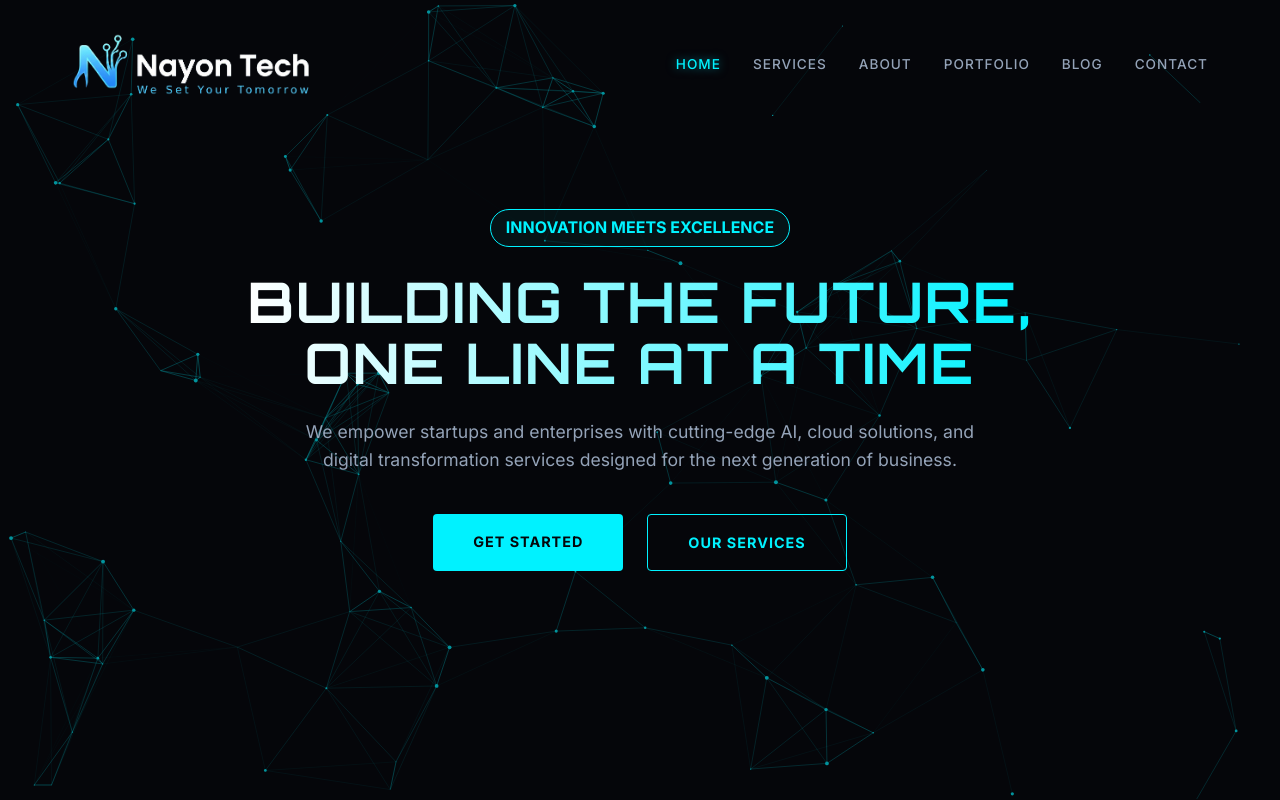
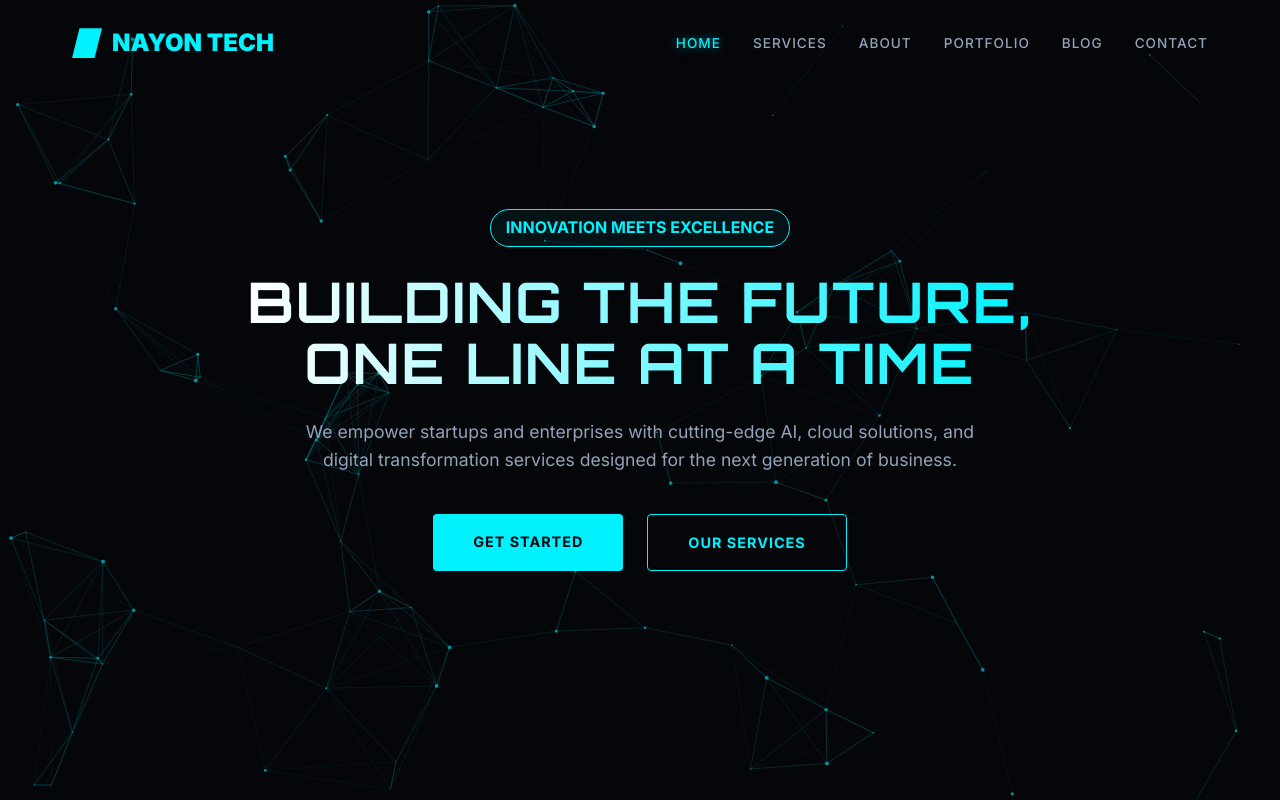
Before and after one commit to naveenaT23/nayon-tech, a Next.js app: page / in a window 1280 px wide. Shown: the top 800 px of the page. Built offline with nearby package versions, Linux system fonts and the light colour scheme.

Commit message:
Remove image-based logo and revert to text-based branding

```diff
--- a/src/app/layout.tsx
+++ b/src/app/layout.tsx
@@ -58,10 +58,6 @@ export const metadata: Metadata = {
     description: "Empowering businesses through innovative technology solutions and AI-driven growth.",
     images: ["/og-image.png"],
   },
-  icons: {
-    icon: "/logo.png",
-    apple: "/logo.png",
-  },
   robots: {
     index: true,
     follow: true,
--- a/src/components/layout/Footer.tsx
+++ b/src/components/layout/Footer.tsx
@@ -17,14 +17,8 @@ const Footer = () => {
         <div className="footer-grid">
           <div className="footer-logo">
             <Link href="/" className="logo">
-              <Image
-                src="/logo.png"
-                alt="Nayon Tech Logo"
-                width={200}
-                height={65}
-                className="logo-img"
-                style={{ objectFit: "contain", marginBottom: "0.5rem" }}
-              />
+              <div className="logo-box"></div>
+              NAYON TECH
             </Link>
             <p style={{ marginTop: '1rem' }}>
               Empowering the next generation of businesses through innovative technology solutions.
--- a/src/components/layout/Navbar.tsx
+++ b/src/components/layout/Navbar.tsx
@@ -35,15 +35,9 @@ const Navbar = () => {
   return (
     <nav className={isScrolled ? "scrolled" : ""}>
       <div className="container nav-content">
-        <Link href="/" className="logo" style={{ display: "flex", alignItems: "center", gap: "10px" }}>
-          <Image
-            src="/logo.png"
-            alt="Nayon Tech Logo"
-            width={240}
-            height={80}
-            className="logo-img"
-            style={{ objectFit: "contain" }}
-          />
+        <Link href="/" className="logo">
+          <div className="logo-box"></div>
+          NAYON TECH
         </Link>
 
         <ul className={`nav-links ${isMobileMenuOpen ? "mobile-active" : ""}`}>
```
Also changed, not shown: public/logo.png (deleted).
